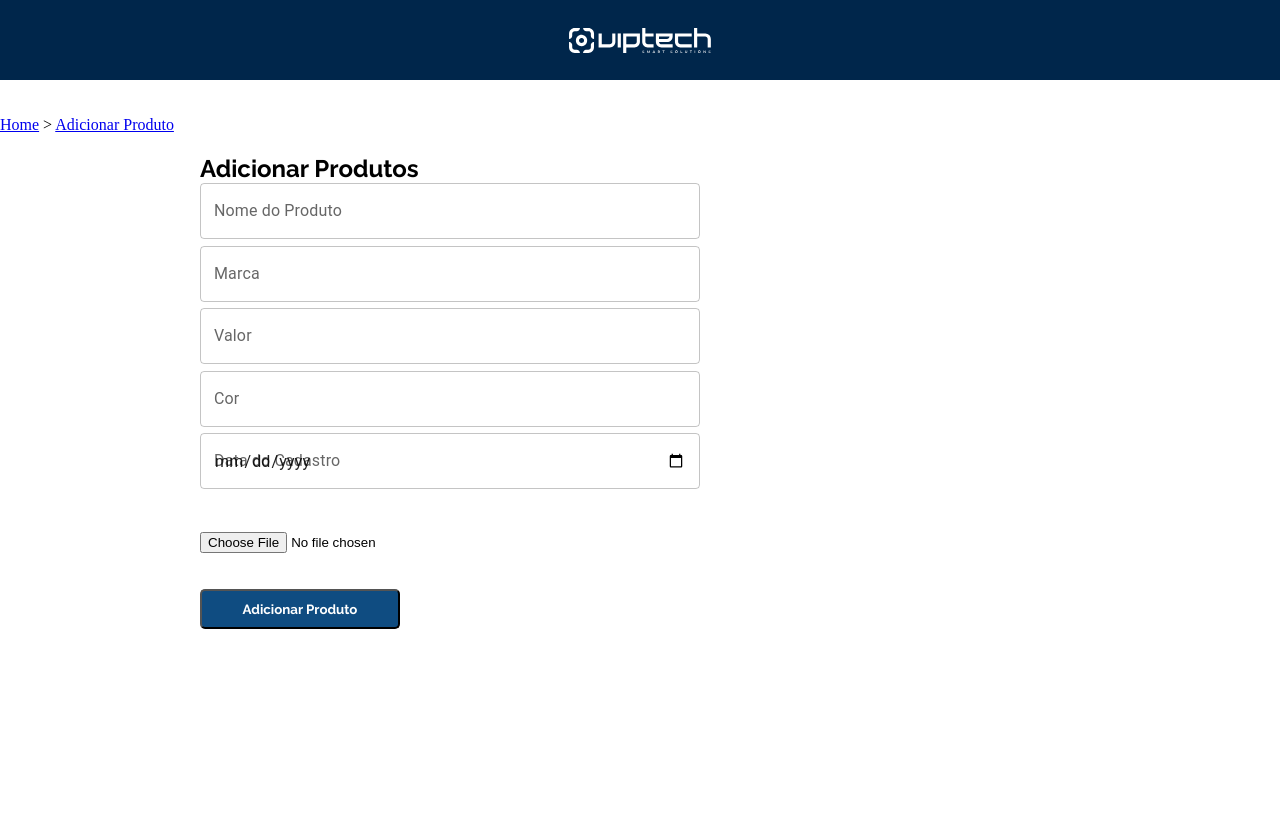
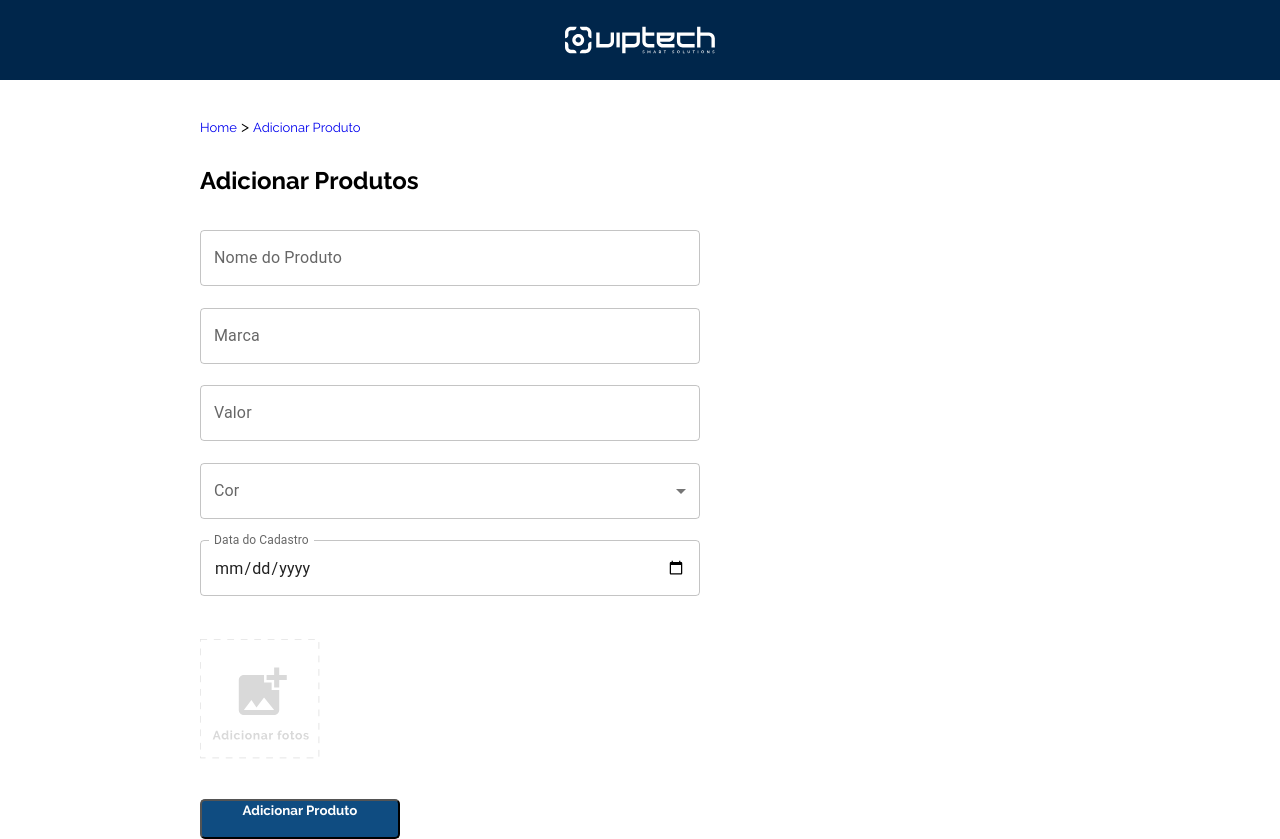
Before and after one commit to dihlopees/EstagioViptechFront, a React (Create React App) app: page /cadastro in a window 1280 px wide. Before the commit the page ends 800 px from the top, so only its background shows below. Built offline with nearby package versions, Linux system fonts and the light colour scheme.

Commit message:
alterações no css + alterações pag produto

```diff
--- a/public/index.html
+++ b/public/index.html
@@ -27,7 +27,7 @@
       work correctly both with client-side routing and a non-root public URL.
       Learn how to configure a non-root public URL by running `npm run build`.
     -->
-    <title>React App</title>
+    <title>Desafio Viptech - FRONT</title>
   </head>
   <body>
     <noscript>You need to enable JavaScript to run this app.</noscript>
--- a/src/api.js
+++ b/src/api.js
@@ -3,18 +3,26 @@
 const dados =[
     {
         id:1,
-        name:"TESTE 1",
+        name:"Camera Com Nome hsuiashaiudhaduiahdiausdhsauihduashdi Grande 1",
         marca:"MARCA 1",
-        valor:100,
-        cor:"COR 1",
+        valor:"R$  100,00",
+        cor:"COR: Branco",
         img_url:"cam1.png"
     },
     {
         id:2,
-        name:"TESTE 2",
+        name:"Camera Do Michael ahauisahdisaudh",
         marca:"MARCA 2",
-        valor:100,
-        cor:"COR 2",
+        valor:"R$  100,00",
+        cor:"COR: Branco",
+        img_url:"cam2.png"
+    },
+    {
+        id:3,
+        name:"TESTE 3",
+        marca:"MARCA 2",
+        valor:"R$  100,00",
+        cor:"COR: Branco",
         img_url:"cam2.png"
     },
 ]
--- a/src/componentes/header/header.css
+++ b/src/componentes/header/header.css
@@ -13,6 +13,7 @@
   }
 
   .App-header img {
-      height: 25px;
+      height: 50px;
+      width: 150px;
 
   }
--- a/src/componentes/item-produto/itemProduto.css
+++ b/src/componentes/item-produto/itemProduto.css
@@ -1,8 +1,6 @@
 .iconeRedondos button {
     background: transparent;
     border: 0;
-
-
 
 }
 .iconeRedondos button img {
@@ -15,16 +13,19 @@
     display: flex;
     flex-direction: row;
     justify-content: right;
-    margin-right: 100px;
-    padding: 30px;
+    float: right;
+    width: 100%;
 }
 
-.descrisãodositens h3 {
-    color: #0F4C81;
-}
+
 
 .quadradoGrande {
     font-family: "Raleway", sans-serif;
+    display: flex;
+    flex-direction: row;
+    margin: 100px;
+    margin-top: 50px;
+
 }
 
 .descrisãodositens p {
@@ -34,4 +35,19 @@
 
 .descrisãodositens h2 {
     font-size: 15px;
+    text-align: left;
+    width: 200%;
 }
+
+.descrisãodositens h3 {
+    color: #0F4C81;
+}
+
+.descrisãodositens {
+    margin-left: 50px;
+}
+
+
+img {
+    width: 100px;
+}
--- a/src/componentes/item-produto/itemProduto.js
+++ b/src/componentes/item-produto/itemProduto.js
@@ -12,8 +12,11 @@ const ItemProduto = (props) => {
 
                      <div class="descrisãodositens">
                              <h2> {props.name}    </h2>
+                             <br/>
                              <p>  {props.marca}  </p>
+                             <br/>
                              <h3> {props.valor} </h3>
+                             <br/>
                              <p> {props.cor}      </p>
                     </div>
 
--- a/src/pages/Cadastro.css
+++ b/src/pages/Cadastro.css
@@ -1,18 +1,36 @@
-.campo {
+form .campo {
 
     width: 500px;
     height: 62.5px;
+    margin-top: 15px;
 
 }
+
+
 
 .quadro {
     display: flex;
     flex-direction: column;
-    min-height: 10vh;
+    min-height: 15vh;
     margin-left: 200px;
     padding-top: 20px;
 
 }
+
+.quadro .addimg {
+    cursor: pointer;
+    opacity: 0;
+    z-index: 1;
+    width: 90px;
+    height: 90px;
+    position: absolute;
+}
+
+.quadro img {
+    width: 120px;
+    height: 120px;
+}
+
 
 .botão {
     background: #0F4C81;
@@ -26,6 +44,20 @@
 
 }
 
-h2 {
+.h {
     font-family: 'Raleway', sans-serif;
+    margin-left: 200px;
+    font-weight: bold;
 }
+
+.link {
+    margin-left: 200px;
+    font-family: 'Raleway', sans-serif;
+    margin-bottom: 30px;
+
+}
+
+.link a{
+    text-decoration: none;
+    font-size: 13px;
+}
--- a/src/pages/Cadastro.js
+++ b/src/pages/Cadastro.js
@@ -2,6 +2,7 @@ import Header from "../componentes/header/header.js";
 import {Link} from 'react-router-dom';
 import TextField from "@mui/material/TextField";
 import {Button } from '@mui/material'
+import AddFoto from "../imagens/icone-adicionar-foto.svg";
 import "./Cadastro.css";
 
 export function Cadastro() {
@@ -9,15 +10,18 @@ export function Cadastro() {
     <div>
       <Header />
       <br/>
-        <nav>
+        <nav class="link">
         <br/>
         <Link to="../">Home</Link>
            {"   >  "}
         <Link to="../Cadastro">Adicionar Produto</Link>
         </nav>
 
+        <h2 class="h">Adicionar Produtos</h2>
+
+
       <div class="quadro">
-        <h2>Adicionar Produtos</h2>
+
         <form >
           <TextField
             className="campo"
@@ -43,6 +47,7 @@ export function Cadastro() {
           <TextField
             className="campo"
             id="outlined-basic"
+            select
             label="Cor"
             variant="outlined"
           />
@@ -52,12 +57,20 @@ export function Cadastro() {
             id="outlined-basic"
             label="Data do Cadastro"
             type="date"
+            placeholder="none"
             variant="outlined"
+            InputLabelProps={
+              {
+                shrink: true,
+              }
+            }
           />
           <br/>
           <br/>
           <br/>
-          <input class="addimg" type="file" onClick="{abrirfoto}"/>
+          <input class="addimg" type="file" onClick="{abrirfoto}" />
+          <img src={AddFoto} alt="adicionar foto"/>
+
 
            <br/>
            <br/>
--- a/src/pages/Carrinho.js
+++ b/src/pages/Carrinho.js
@@ -17,7 +17,7 @@ export function Carrinho() {
       <Header />
 
       <br />
-      <nav>
+      <nav class="link">
         <br />
         <Link to="../">Home</Link>
         {"   >   "}
--- a/src/pages/Editar.js
+++ b/src/pages/Editar.js
@@ -1,7 +1,8 @@
 import Header from "../componentes/header/header.js";
 import {Link} from 'react-router-dom';
 import TextField from "@mui/material/TextField";
-import {Button } from '@mui/material'
+import {Button } from '@mui/material';
+import AddFoto from "../imagens/icone-adicionar-foto.svg";
 import "./Cadastro.css";
 
 export function Editar() {
@@ -9,15 +10,17 @@ export function Editar() {
     <div>
       <Header />
       <br/>
-        <nav>
+        <nav class="link">
         <br/>
         <Link to="../">Home</Link>
            {"   >  "}
         <Link to="../Editar">Editar Produto</Link>
         </nav>
 
+        <h2 class="h">Editar Produtos</h2>
+
       <div class="quadro">
-        <h2>Editar Produtos</h2>
+
         <form >
           <TextField
             className="campo"
@@ -40,9 +43,10 @@ export function Editar() {
             variant="outlined"
           />
            <br/>
-          <TextField
+           <TextField
             className="campo"
             id="outlined-basic"
+            select
             label="Cor"
             variant="outlined"
           />
@@ -51,13 +55,20 @@ export function Editar() {
             className="campo"
             id="outlined-basic"
             label="Data do Cadastro"
+            type="date"
+            placeholder="none"
             variant="outlined"
+            InputLabelProps={
+              {
+                shrink: true,
+              }
+            }
           />
           <br/>
           <br/>
           <br/>
-          <Button class="addimg" type="file" variant="contained" size="large">Adicionar Foto
-           </Button>
+          <input class="addimg" type="file" onClick="{abrirfoto}" />
+          <img src={AddFoto} alt="adicionar foto"/>
            <br/>
            <br/>
            <br/>
--- a/src/pages/Home.css
+++ b/src/pages/Home.css
@@ -2,24 +2,28 @@
     background: #0F4C81;
     color: #fff;
     text-decoration: none;
-    align-items: flex-end;
-    width: 200px;
+
     font-size: 15px;
-    font-display: center;
+    padding-top: 10px;
+
 
 
 }
 
 .botão {
     margin-right: 100px;
+    min-height: 5vh;
+    text-align: center;
+    display: flex;
+    flex-direction: row;
+    justify-content: center;
+
 }
 
 .porporlado{
     width: 100%;
 }
-.icone {
-    width: 20px;
-}
+
 
 h1 {
     font-family: 'Raleway',sans-serif;
@@ -37,6 +41,12 @@ h1 {
     justify-content: right;
     padding-top: 45px;
 
+}
+
+.inicio .botão img {
+
+    width: 20px;
+    padding-right: 10px;
 
 
 }
--- a/src/pages/Home.js
+++ b/src/pages/Home.js
@@ -19,7 +19,7 @@ function Home() {
 
   const itensLista = lista.map((it) => (
     <ItemProduto
-      //img_url={props.img_url}
+      img_url={it.img_url}
       name={it.name}
       marca={it.marca}
       valor={it.valor}
@@ -29,10 +29,11 @@ function Home() {
   ));
 
   return (
-    <div className="Home">
+    <div>
       <Header />
 
       <nav class="inicio">
+
         <Button class="botão" variant="contained" size="large">
           <img src={Addicon} class="icone" alt="adicionar produto" />
           <Link to="../Cadastro">Adicionar Produto</Link>
```
Also changed, not shown: src/imagens/icone-adicionar-foto.svg.
